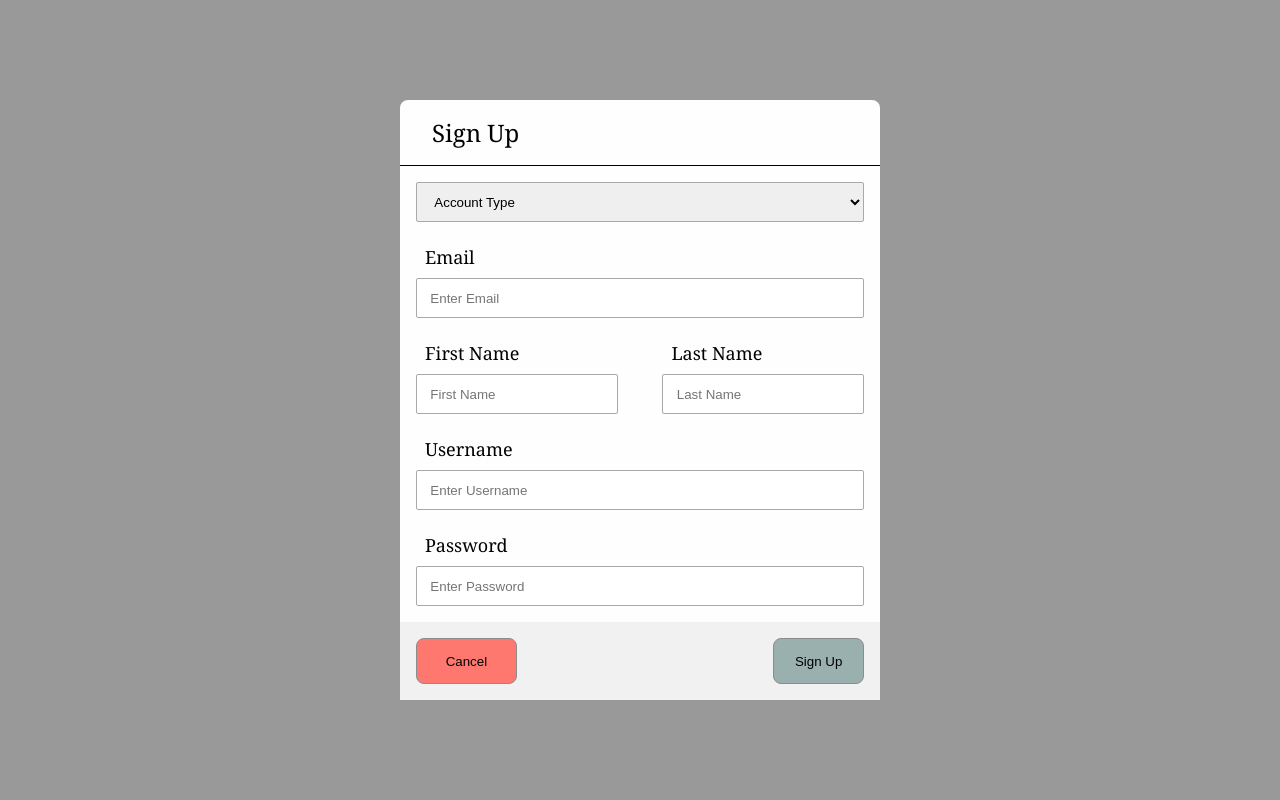
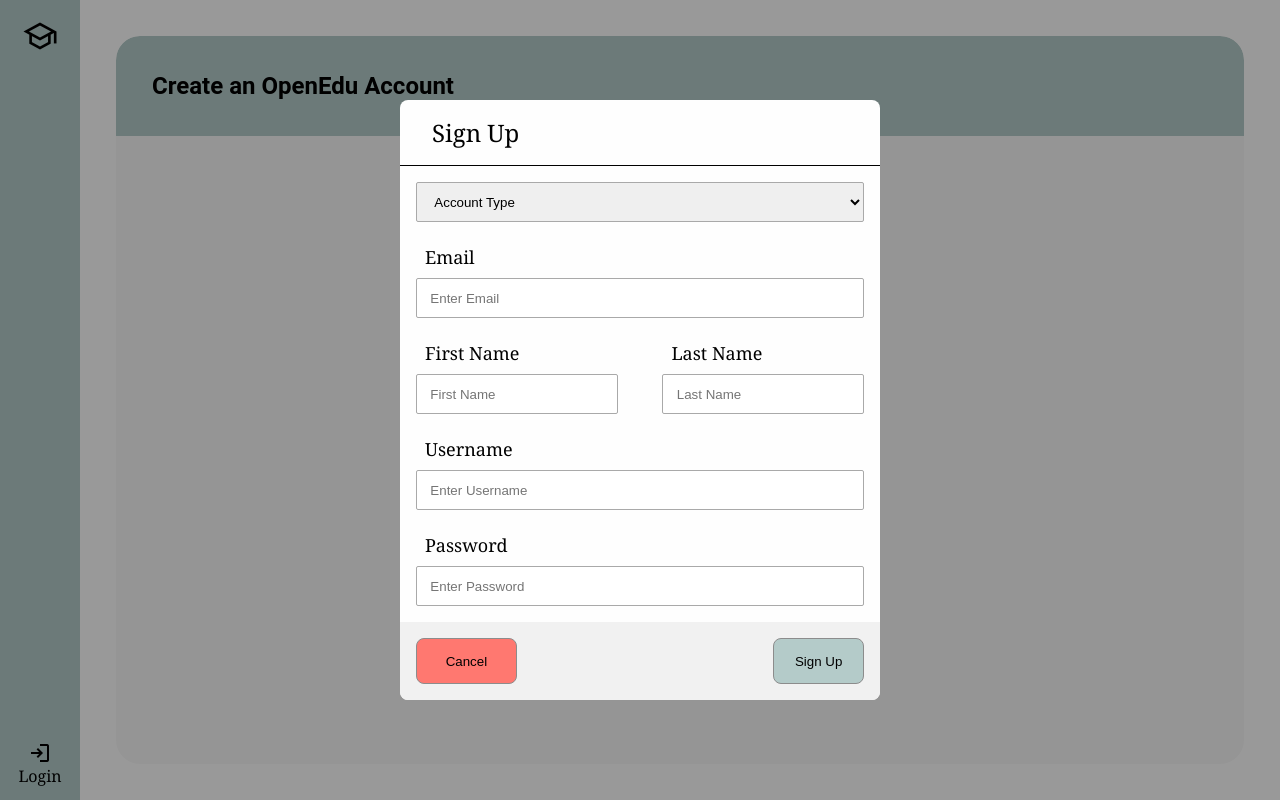
Before and after one commit to COSC310-OpenEdu/OpenEdu, a Flask app: page /login/createaccount in a window 1280 px wide. Run offline with Flask 3, Linux system fonts and the light colour scheme.

Commit message:
refactored account creation

```diff
--- a/static/CSS/form.css
+++ b/static/CSS/form.css
@@ -55,7 +55,12 @@ form .right {
 }
 
 form .right button {
-    background-color: var(--darkVariant);
+    background-color: #B4CBC9;
+}
+
+form .right button:hover {
+    background-color: #99B0AE;
+    color: white;
 }
 
 form .left {
--- a/templates/accountCreation.html
+++ b/templates/accountCreation.html
@@ -1,12 +1,8 @@
-<!DOCTYPE html>
-<html lang="en">
-<head>
-    <meta charset="UTF-8">
-    <meta name="viewport" content="width=device-width, initial-scale=1.0">
-    <title>Create Account</title>
-    <link rel="stylesheet" type= "text/css" href= "{{ url_for('static',filename='CSS/general.css') }}">
-    <link rel="stylesheet" type= "text/css" href= "{{ url_for('static',filename='CSS/navbar.css') }}">
-    <link rel="stylesheet" type= "text/css" href= "{{ url_for('static',filename='CSS/form.css') }}">
+{% extends "base.html" %}
+{% block title %}Create Account{% endblock %}
+{% block head %}
+    {{ super() }}
+    <link rel="stylesheet" type="text/css" href="{{ url_for('static', filename='CSS/form.css') }}">
     <script>
         // Run once document is loaded
         document.addEventListener('DOMContentLoaded', function (){
@@ -89,13 +85,16 @@
                 window.location.replace("{{ url_for('login') }}");
             })
         });
-
-
     </script>
-</head>
-<body>
-    <!-- Main body of page -->
-    <div id="body">
+{% endblock %}
+{% block pageHeader %}Create an OpenEdu Account{% endblock %}
+{% block navTop %}
+    <a href="#" id="logo"><span class="material-symbols-outlined size-36">school</span></a>
+{% endblock %}
+{% block navBottom %}
+    <a href="{{ url_for('login') }}" id="log"><span class="material-symbols-outlined">login</span>Login</a>
+{% endblock %}
+{% block content %}
     <div class="overlay"></div>
     <form action="{{ url_for('createAccount')}}" method="post" class="center">
         <div class="FormLine FormHeader">
@@ -138,7 +137,7 @@
             <input type="password" name="password" id="password" placeholder="Enter Password"> <br>
         </div>
 
-            <div class="FormLine buttons">
+        <div class="FormLine buttons FormFooter">
             <div class="left">
                 <button id="Cancel">Cancel</button>
             </div>
@@ -147,7 +146,4 @@
             </div>
         </div>
     </form>
-
-    </div>
-</body>
-</html>
+{% endblock %}
```
Also changed, not shown: templates/login.html (line endings or trailing spaces). Lines whose indentation alone changed are shown as unchanged.
